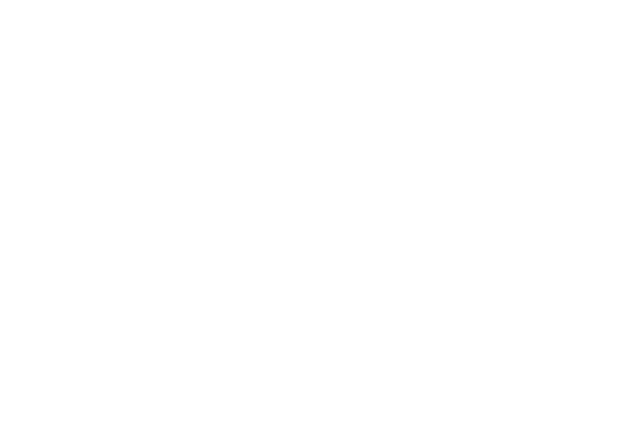
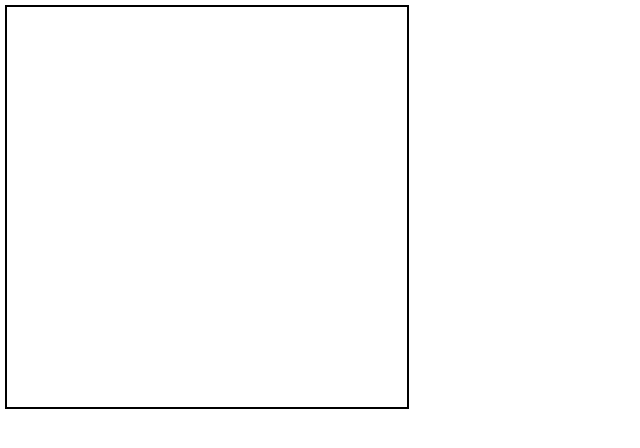
Before and after one commit to Kartik-Bhutra/Skribbl, a React (Vite) app: page / in a window 1280 px wide. Shown: the top 448 px of the page, without its empty margins (0-640 px from the left). Built offline with nearby package versions, Linux system fonts and the light colour scheme.

Commit message:
create drawing pad

```diff
--- a/src/App.jsx
+++ b/src/App.jsx
@@ -1,7 +1,7 @@
+import Canvas from "./components/Canvas";
+
 function App() {
-  const app = import.meta.env.VITE_IP_ADDRESS
-  return (
-    <div></div>
-  );
+  const app = import.meta.env.VITE_IP_ADDRESS;
+  return <Canvas />;
 }
 export default App;
--- /dev/null
+++ b/src/components/Canvas.jsx
@@ -0,0 +1,56 @@
+import { useEffect, useRef } from "react";
+import "../styles/canvas.css";
+
+export default function Canvas() {
+  const canvasRef = useRef(null);
+  const isDrawing = useRef(false);
+  const lastPos = useRef({ x: 0, y: 0 });
+
+  useEffect(() => {
+    const canvas = canvasRef.current;
+    const ctx = canvas.getContext("2d");
+
+    canvas.width = canvas.offsetWidth;
+    canvas.height = canvas.offsetHeight;
+    canvas.ctx = ctx;
+  }, []);
+
+  const startDrawing = (e) => {
+    isDrawing.current = true;
+    const { offsetX: x, offsetY: y } = e.nativeEvent;
+    lastPos.current = { x, y };
+  };
+
+  const stopDrawing = () => {
+    isDrawing.current = false;
+  };
+
+  const draw = (e) => {
+    if (!isDrawing.current) return;
+
+    const { offsetX: x, offsetY: y } = e.nativeEvent;
+    const canvas = canvasRef.current;
+    const ctx = canvas.ctx;
+
+    ctx.beginPath();
+    ctx.moveTo(lastPos.current.x, lastPos.current.y);
+    ctx.lineTo(x, y);
+    ctx.strokeStyle = "red";
+    ctx.lineWidth = 2;
+    ctx.stroke();
+
+    lastPos.current = { x, y };
+  };
+
+  return (
+    <div className="canvas-container">
+      <canvas
+        ref={canvasRef}
+        onPointerDown={startDrawing}
+        onPointerMove={draw}
+        onPointerUp={stopDrawing}
+        onPointerLeave={stopDrawing}
+      ></canvas>
+    </div>
+  );
+}
--- a/src/index.css
+++ b/src/index.css
@@ -0,0 +1,4 @@
+*{
+    margin: 0;
+    padding: 0;
+}
--- a/src/main.jsx
+++ b/src/main.jsx
@@ -1,4 +1,5 @@
 import { createRoot } from "react-dom/client";
 import App from "./App.jsx";
+import "./index.css"
 
 createRoot(document.getElementById("root")).render(<App />);
--- /dev/null
+++ b/src/styles/canvas.css
@@ -0,0 +1,8 @@
+canvas{
+    margin-top: 5px;
+    margin-left: 5px;
+    width: 400px;
+    height: 400px;
+    border: 2px solid black;
+    touch-action: none;
+}
```
